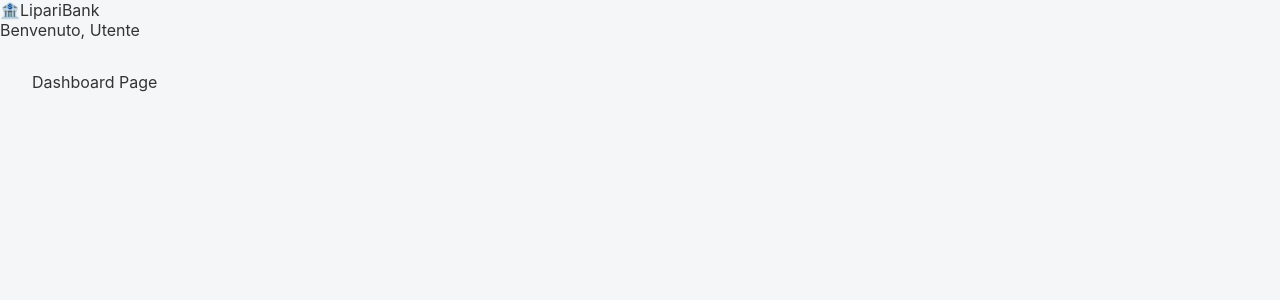
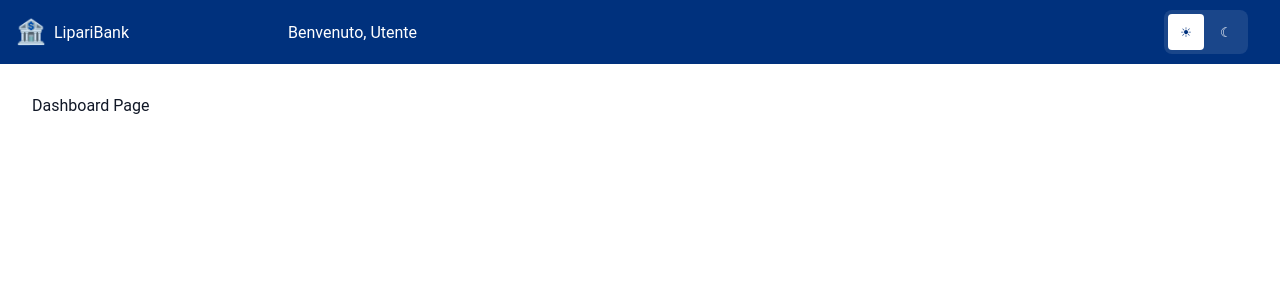
Before and after one commit to salvo-crivello-lipari/liparibank-dashboard, a React (Vite) app: page /dashboard in a window 1280 px wide. Shown: the top 300 px of the page. Built offline with nearby package versions, Linux system fonts and the light colour scheme.

Commit message:
chore: created minimum designSystem styles and applied to components - created useTheme hook and themeToggle button

```diff
--- a/src/App.css
+++ /dev/null
@@ -1,12 +0,0 @@
-* {
-	margin: 0;
-	padding: 0;
-	box-sizing: border-box;
-}
-
-body {
-	font-family: -apple-system, BlinkMacSystemFont, 'Segoe UI', Roboto, Oxygen, Ubuntu, Cantarell, sans-serif;
-	-webkit-font-smoothing: antialiased;
-	background-color: #f5f5f5;
-	color: #333;
-}
--- a/src/App.tsx
+++ b/src/App.tsx
@@ -1,6 +1,5 @@
 import type { ReactElement } from 'react'
 import { RouterProvider } from 'react-router-dom'
-import './App.css'
 import { appRouter } from '@/core/constants/Routes/appRouter'
 
 function App(): ReactElement {
--- a/src/core/layout/AppShell/AppShell.module.css
+++ b/src/core/layout/AppShell/AppShell.module.css
@@ -1,24 +1,16 @@
-/* src/layouts/AppShell/AppShell.module.css */
-/* CSS Module: le classi sono locali al componente.
-   Nessun rischio di collisione con classi globali. */
-
 .appShell {
-  /* Full viewport height: la shell occupa tutto lo schermo */
   min-height: 100vh;
   display: flex;
   flex-direction: column;
-  /* Variabili CSS per il design system di LipariBank.
-     Le definiamo in :root per riutilizzarle ovunque */
-  background-color: var(--color-bg-primary, #f4f6f8);
 }
 
 .mainWrapper {
   display: flex;
-  flex: 1; /* Occupa tutto lo spazio verticale rimanente sotto l'header */
+  flex: 1;
 }
 
 .content {
   flex: 1;
-  padding: 2rem;
-  overflow-y: auto; /* Scroll solo nell'area contenuto, non nella sidebar */
+  padding: var(--ds-spacing-xl);
+  overflow-y: auto;
 }
--- a/src/core/layout/Header/Header.module.css
+++ b/src/core/layout/Header/Header.module.css
@@ -0,0 +1,36 @@
+.header {
+  display: flex;
+  align-items: center;
+  justify-content: space-between;
+  height: 4rem;
+  background: var(--ds-color-primary);
+  color: var(--ds-color-text-on-primary);
+  box-sizing: border-box;
+}
+
+.logoBox {
+  width: 16rem;
+  min-height: 100%;
+  flex-shrink: 0;
+  display: flex;
+  align-items: center;
+  padding: 0 var(--ds-spacing-md);
+}
+
+.logo {
+  display: flex;
+  align-items: center;
+  gap: var(--ds-spacing-sm);
+}
+
+.logoIcon {
+  font-size: 1.5rem;
+}
+
+.headerNav {
+  display: flex;
+  flex: 1;
+  padding: 0 var(--ds-spacing-xl);
+  align-items: center;
+  justify-content: space-between;
+}
--- a/src/core/layout/Header/Header.tsx
+++ b/src/core/layout/Header/Header.tsx
@@ -1,15 +1,22 @@
-import React from 'react'
+import type { ReactElement } from 'react'
 import styles from './Header.module.css'
+import ToggleThemeButton from '@/core/layout/Header/ToggleThemeButton/ToggleThemeButton'
 
-export const Header: React.FC = () => {
+export const Header = (): ReactElement => {
   return (
-    <header className={styles.header} role="banner">
-      <div className={styles.logo}>
-        <span className={styles.logoIcon}>🏦</span>
-        <span className={styles.logoText}>LipariBank</span>
+    <header className={styles.header}>
+      <div className={styles.logoBox}>
+        <div className={styles.logo}>
+          <span className={styles.logoIcon} aria-hidden="true">
+            🏦
+          </span>
+          <span className={styles.logoText}>LipariBank</span>
+        </div>
       </div>
+
       <nav className={styles.headerNav} aria-label="User navigation">
         <span className={styles.userGreeting}>Benvenuto, Utente</span>
+        <ToggleThemeButton />
       </nav>
     </header>
   )
--- /dev/null
+++ b/src/core/layout/Header/ToggleThemeButton/ToggleThemeButton.module.css
@@ -0,0 +1,38 @@
+.toggleBox {
+  display: flex;
+  gap: var(--ds-spacing-xs);
+  padding: var(--ds-spacing-xs);
+  border-radius: var(--ds-radius-md);
+  background: rgb(255 255 255 / 10%);
+}
+
+.button {
+  display: inline-flex;
+  align-items: center;
+  justify-content: center;
+  width: 2.25rem;
+  height: 2.25rem;
+  padding: 0;
+  border: 0;
+  border-radius: var(--ds-radius-sm);
+  background: transparent;
+  color: var(--ds-color-text-on-primary);
+  cursor: pointer;
+  transition:
+    background-color 0.15s ease,
+    color 0.15s ease;
+}
+
+.button:hover {
+  background: rgb(255 255 255 / 15%);
+}
+
+.button[aria-pressed='true'] {
+  background: var(--ds-color-text-on-primary);
+  color: var(--ds-color-primary);
+}
+
+.button:focus-visible {
+  outline: 2px solid var(--ds-color-text-on-primary);
+  outline-offset: 2px;
+}
--- /dev/null
+++ b/src/core/layout/Header/ToggleThemeButton/ToggleThemeButton.tsx
@@ -0,0 +1,36 @@
+import type { ReactElement } from 'react'
+import CONFIG from '@/core/config/config'
+import { useTheme } from '@/hooks/useTheme'
+import styles from './ToggleThemeButton.module.css'
+
+const THEME_ICONS: Record<string, string> = {
+  [CONFIG.THEMES.LIGHT]: '☀',
+  [CONFIG.THEMES.DARK]: '☾',
+}
+
+function ToggleThemeButton(): ReactElement {
+  const { appTheme, applyTheme } = useTheme()
+
+  return (
+    <div role="group" aria-label="Theme" className={styles.toggleBox}>
+      {Object.values(CONFIG.THEMES).map((theme) => {
+        const isActive = theme === appTheme
+
+        return (
+          <button
+            key={theme}
+            type="button"
+            className={styles.button}
+            aria-label={`Use ${theme} theme`}
+            aria-pressed={isActive}
+            onClick={() => applyTheme(theme)}
+          >
+            <span aria-hidden="true">{THEME_ICONS[theme]}</span>
+          </button>
+        )
+      })}
+    </div>
+  )
+}
+
+export default ToggleThemeButton
--- /dev/null
+++ b/src/hooks/useTheme.ts
@@ -0,0 +1,37 @@
+import CONFIG from '@/core/config/config'
+import { useEffect, useState } from 'react'
+
+const { THEMES, STORAGE_KEYS } = CONFIG
+const { LIGHT, DARK } = THEMES
+
+export type TTheme = (typeof THEMES)[keyof typeof THEMES]
+
+export type TUseTheme = {
+  appTheme: TTheme
+  applyTheme: (theme: TTheme) => void
+}
+
+/**
+ * Custom hook to manage theme (light/dark) in the application.
+ */
+export function useTheme(): TUseTheme {
+  const [appTheme, setAppTheme] = useState<TTheme>(getInitialTheme)
+
+  function getInitialTheme(): TTheme {
+    const savedTheme = localStorage.getItem(STORAGE_KEYS.THEME)
+    if (savedTheme === LIGHT || savedTheme === DARK) return savedTheme
+
+    return window.matchMedia('(prefers-color-scheme: dark)').matches ? DARK : LIGHT
+  }
+
+  function applyTheme(theme: TTheme): void {
+    localStorage.setItem(STORAGE_KEYS.THEME, theme)
+    setAppTheme(theme)
+  }
+
+  useEffect(() => {
+    document.documentElement.classList.toggle('dark', appTheme === DARK)
+  }, [appTheme])
+
+  return { appTheme, applyTheme }
+}
--- a/src/index.css
+++ b/src/index.css
@@ -1,20 +1,89 @@
 :root {
-  --bg: #ffffff;
-  --primary: #19c756;
-  --text-primary: #111111;
+  /* ================================ */
+  /* TYPO                             */
+  /* ================================ */
 
-  font-family: Roboto, sans-serif;
-  font-size: 16px;
+  --ds-font-family-base: Roboto, sans-serif;
+  --ds-font-size-base: 1rem;
+
+  font-family: var(--ds-font-family-base);
+  font-size: var(--ds-font-size-base);
+
+  /* ================================ */
+  /* SPACING                          */
+  /* ================================ */
+
+  --ds-spacing-xs: 0.25rem;
+  --ds-spacing-sm: 0.5rem;
+  --ds-spacing-md: 1rem;
+  --ds-spacing-lg: 1.5rem;
+  --ds-spacing-xl: 2rem;
+
+  /* ================================ */
+  /* RADIUS                           */
+  /* ================================ */
+
+  --ds-radius-sm: 0.25rem;
+  --ds-radius-md: 0.5rem;
+  --ds-radius-lg: 0.75rem;
+
+  /* ================================ */
+  /* PALETTE                          */
+  /* ================================ */
+
+  --ds-color-primary: #00317d;
+  --ds-color-secondary: #4b5563;
+  --ds-color-brand: #19c756;
+
+  --ds-color-background: #ffffff;
+
+  --ds-color-surface-1: #f8f9fb;
+  --ds-color-surface-2: #f1f3f6;
+  --ds-color-surface-3: #e5e7eb;
+
+  --ds-color-text-primary: #111827;
+  --ds-color-text-secondary: #4b5563;
+  --ds-color-text-on-primary: #ffffff;
+  --ds-color-text-on-brand: #111827;
+
+  --ds-color-border: #d1d5db;
 }
 
 :root.dark {
-  --bg: #16171d;
-  --primary: #35de70;
-  --text-primary: #f3f4f6;
+  --ds-color-primary: #00317d;
+  --ds-color-secondary: #9ca3af;
+  --ds-color-brand: #35de70;
+
+  --ds-color-background: #111318;
+
+  --ds-color-surface-1: #181a20;
+  --ds-color-surface-2: #20232b;
+  --ds-color-surface-3: #2a2e38;
+
+  --ds-color-text-primary: #f3f4f6;
+  --ds-color-text-secondary: #9ca3af;
+  --ds-color-text-on-primary: #ffffff;
+  --ds-color-text-on-brand: #111318;
+
+  --ds-color-border: #374151;
+}
+
+/* ================================ */
+/* GLOBAL STYLE                     */
+/* ================================ */
+
+* {
+  box-sizing: border-box;
+}
+
+html,
+body,
+#root {
+  min-height: 100%;
 }
 
 body {
   margin: 0;
-  background: var(--bg);
-  color: var(--text-primary);
+  background: var(--ds-color-background);
+  color: var(--ds-color-text-primary);
 }
```
